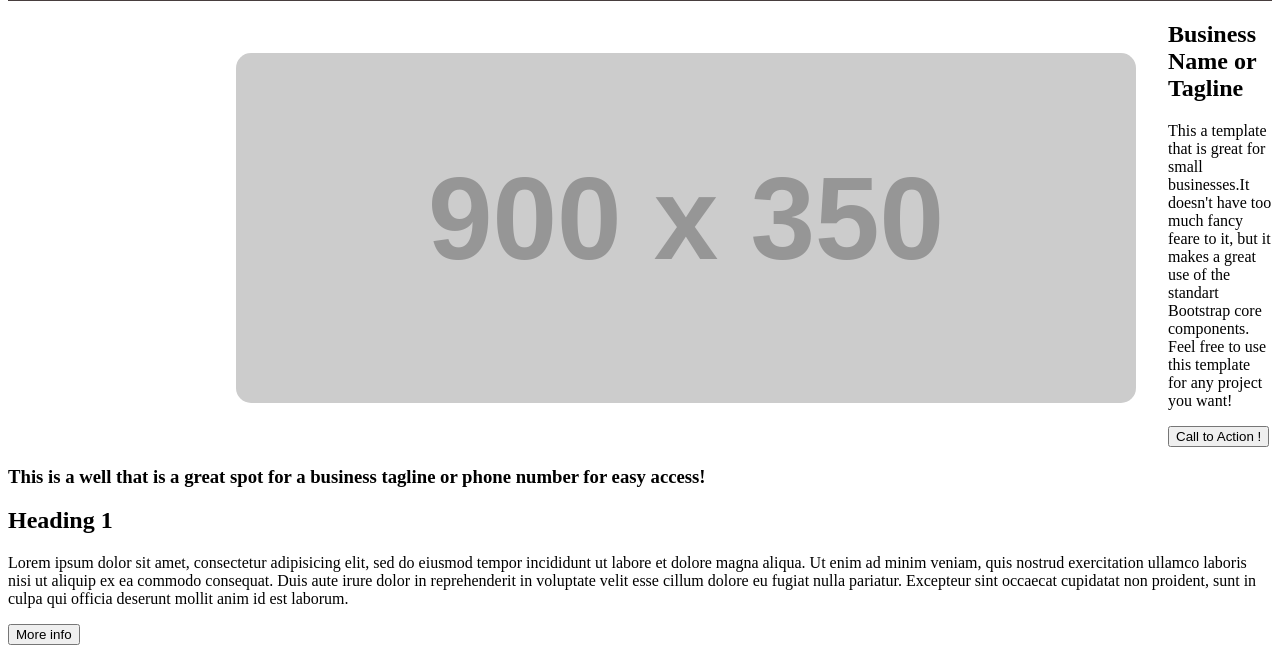
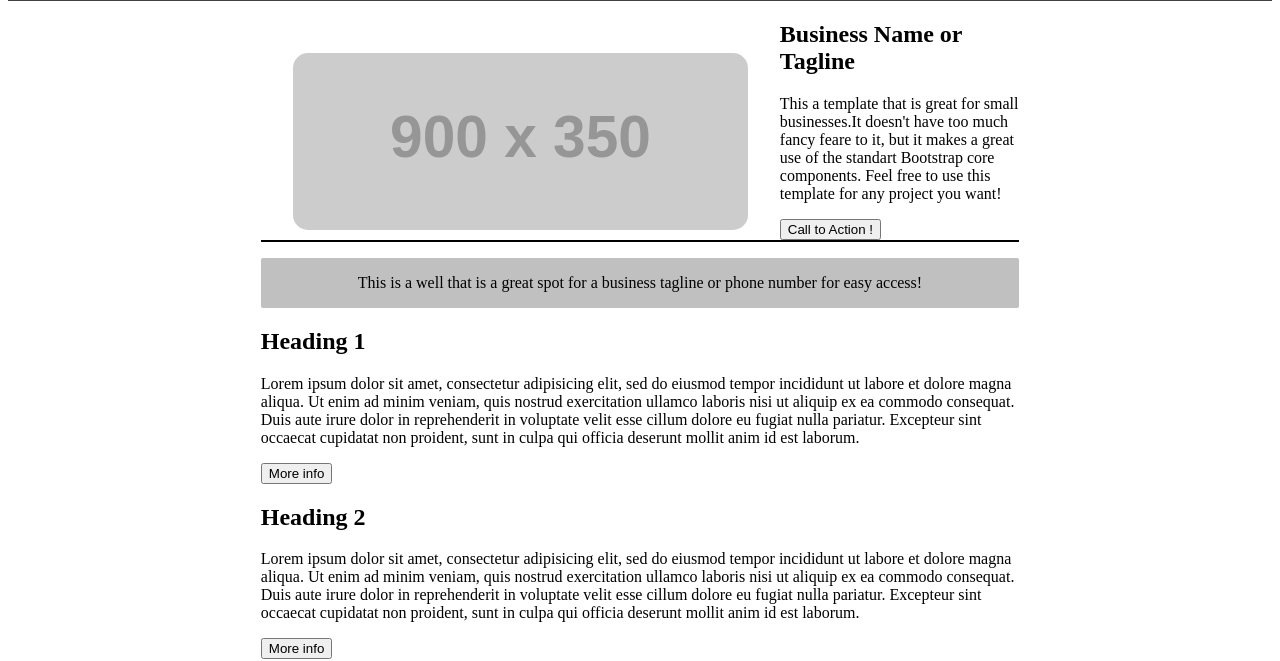
Before and after one commit to gchausse/gabarit_1, a plain HTML site: page index.html in a window 1280 px wide. Shown: the part 141-802 px from the top of the page. Drawn offline with Linux system fonts and the light colour scheme; placeholder pictures from the web are drawn by us.

Commit message:
debut aprem

```diff
--- a/css/style.css
+++ b/css/style.css
@@ -21,4 +21,23 @@ img {
 
 #photo2 {
     border-radius: 15px;
+    width: 60%;
 }
+aside {
+    width: 60%;
+    margin-left: auto;
+    margin-right: auto;
+    border-bottom: 2px solid black;
+}
+main {
+    width: 60%;
+    margin-left: auto;
+    margin-right: auto;
+
+}
+#textmain {
+text-align: center;
+background-color: silver;
+border-radius: 2px;
+padding: 1em;
+}
--- a/index.html
+++ b/index.html
@@ -30,9 +30,9 @@
             </button>
         </aside>
         <main>
-            <h3>
+            <p id="textmain">
             This is a well that is a great spot for a business tagline or phone number for easy access!
-            </h3>
+            </p>
             <section>
                 <h2>
                 Heading 1
```
